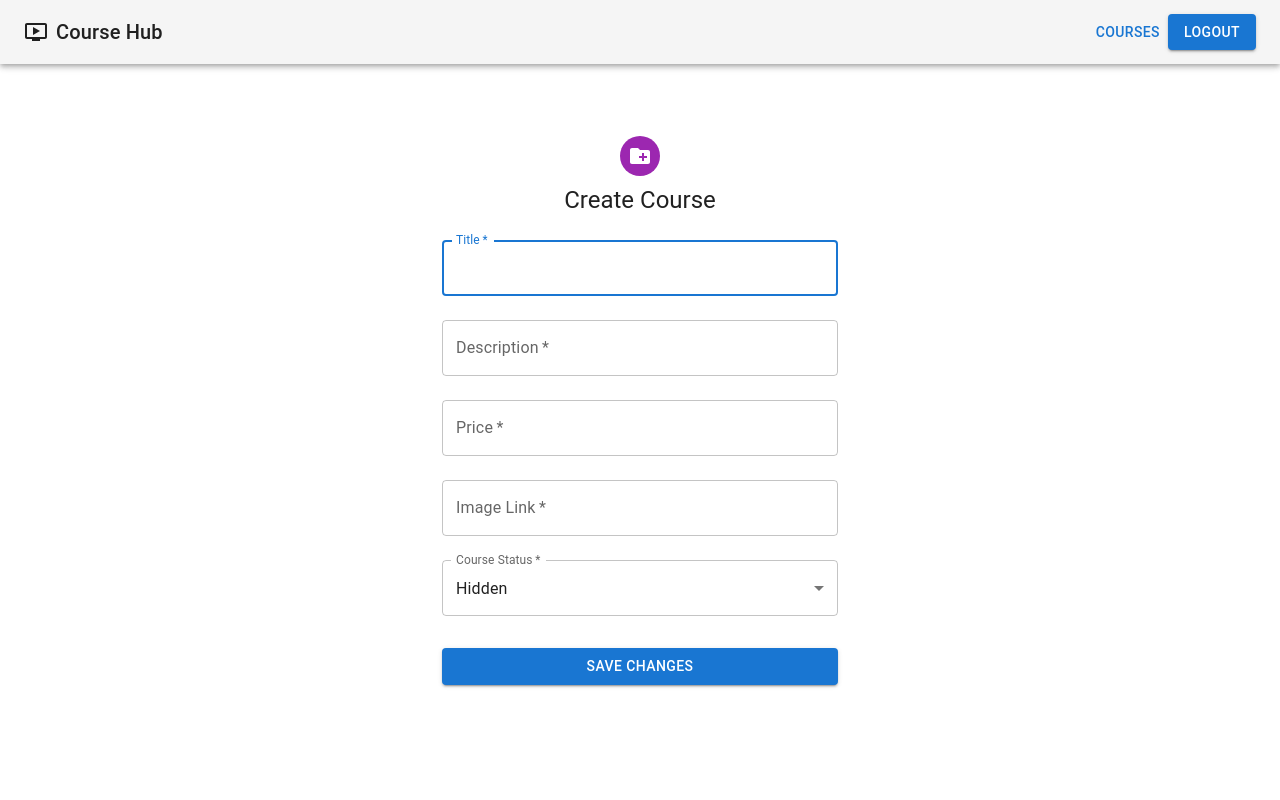
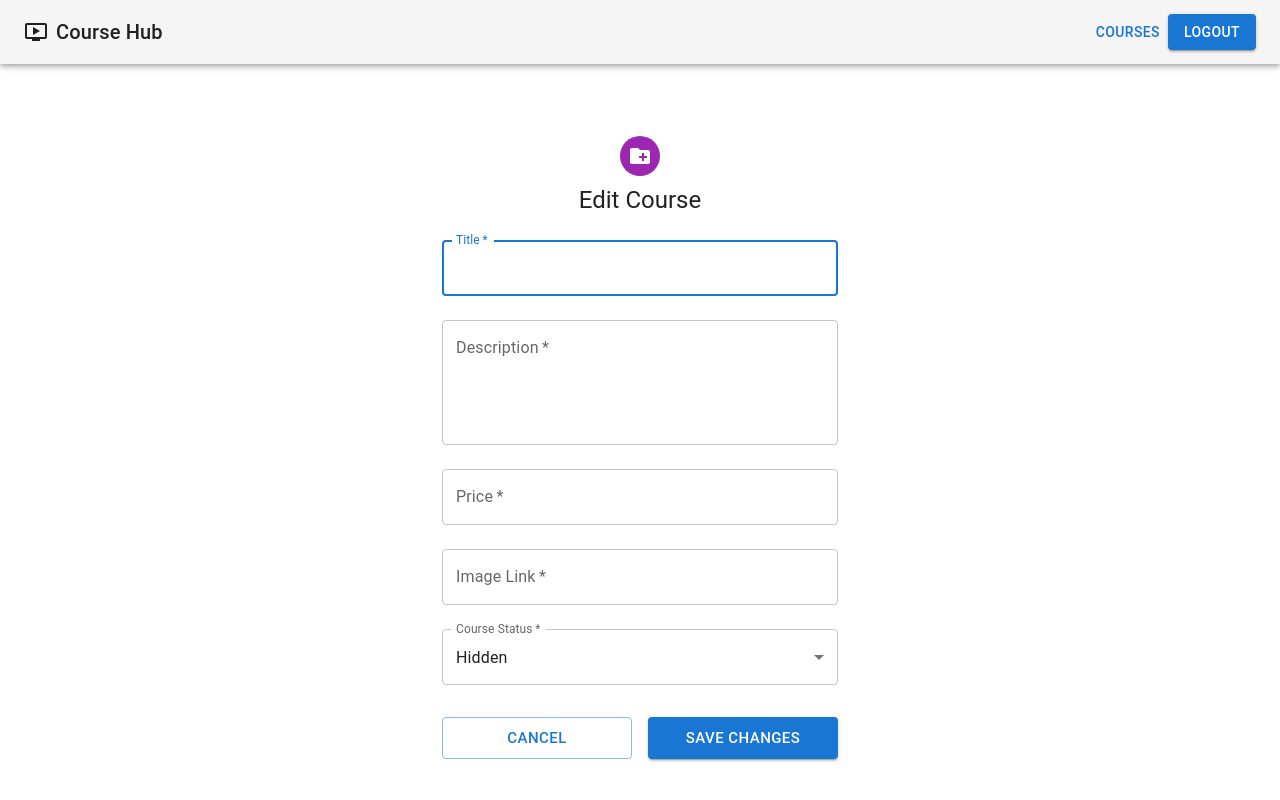
Before and after one commit to anjantalatam/mern-cohort, a React (Vite) app in the folder assignments/week-4/04-hard-use-mui/: page /courses/edit in a window 1280 px wide. Built offline with nearby package versions, Linux system fonts and the light colour scheme; sample sign-in values are in the browser's storage.

Commit message:
👌 IMPROVE: prod relaease: UI enhancements-1

```diff
--- a/assignments/week-4/04-hard-use-mui/src/contexts/snackbarProvider.jsx
+++ b/assignments/week-4/04-hard-use-mui/src/contexts/snackbarProvider.jsx
@@ -1,15 +1,27 @@
-import { Snackbar } from '@mui/material';
-import { createContext, useCallback, useState } from 'react';
+import { Alert, Snackbar } from '@mui/material';
+import { createContext, useCallback, useMemo, useState } from 'react';
 
 export const SnackbarContext = createContext({});
 
 function SnackbarProvider({ children }) {
   const [open, setOpen] = useState(false);
   const [message, setMessage] = useState('');
+  const [severity, setSeverity] = useState('info');
 
-  const openSnackbar = useCallback((msg) => {
-    setOpen(true);
-    setMessage(msg);
+  const openSnackbar = useMemo(() => {
+    const success = (msg) => {
+      setOpen(true);
+      setMessage(msg);
+      setSeverity('success');
+    };
+
+    const error = (msg) => {
+      setOpen(true);
+      setMessage(msg);
+      setSeverity('error');
+    };
+
+    return { success, error };
   }, []);
 
   const onClose = useCallback(() => {
@@ -25,12 +37,11 @@ function SnackbarProvider({ children }) {
       {children}
       <Snackbar
         open={open}
-        anchorOrigin={{ vertical: 'top', horizontal: 'right' }}
         onClose={onClose}
-        message={message}
         key={'top-right-snackbar'}
-        autoHideDuration={4000}
-      />
+        autoHideDuration={3000}>
+        <Alert severity={severity}>{message}</Alert>
+      </Snackbar>
     </SnackbarContext.Provider>
   );
 }
--- a/assignments/week-4/04-hard-use-mui/src/modules/Course.jsx
+++ b/assignments/week-4/04-hard-use-mui/src/modules/Course.jsx
@@ -48,10 +48,10 @@ function Course() {
           }
         );
 
-        openSnackbar(res.data.message);
+        openSnackbar.success(res.data.message);
         navigate('/my-courses');
       } catch (e) {
-        openSnackbar(e.response.data.message);
+        openSnackbar.error(e.response.data.message);
       }
     };
 
--- a/assignments/week-4/04-hard-use-mui/src/modules/Courses.jsx
+++ b/assignments/week-4/04-hard-use-mui/src/modules/Courses.jsx
@@ -52,7 +52,7 @@ function Courses({ type }) {
 
         setCourses(res.data.courses ?? []);
       } catch (e) {
-        openSnackbar(e.response.data.message);
+        openSnackbar.error(e.response.data.message);
         if (
           e.response.data.code === 'token_expired' ||
           e.response.data.code === 'token_missing'
@@ -69,7 +69,7 @@ function Courses({ type }) {
 
   return (
     <Box
-      sx={{ py: 8 }}
+      sx={{ pt: 5, pb: 8 }}
       style={{
         display: 'flex',
         flexDirection: 'column',
--- a/assignments/week-4/04-hard-use-mui/src/modules/CreateCourse.jsx
+++ b/assignments/week-4/04-hard-use-mui/src/modules/CreateCourse.jsx
@@ -85,11 +85,11 @@ function CreateCourse({ mode }) {
       });
 
       if (res) {
-        openSnackbar(res.data.message);
+        openSnackbar.success(res.data.message);
         navigate('/courses');
       }
     } catch (e) {
-      openSnackbar(e?.response?.data?.message ?? FALL_BACK_ERROR_MESSAGE);
+      openSnackbar.error(e?.response?.data?.message ?? FALL_BACK_ERROR_MESSAGE);
     }
   };
 
@@ -106,7 +106,7 @@ function CreateCourse({ mode }) {
           <CreateNewFolderIcon />
         </Avatar>
         <Typography component="h1" variant="h5">
-          Create Course
+          {isEditMode ? 'Edit Course' : 'Create Course'}
         </Typography>
 
         <Box
@@ -135,6 +135,8 @@ function CreateCourse({ mode }) {
             label="Description"
             autoComplete="description"
             type="text"
+            multiline
+            rows={4}
           />
 
           <TextField
@@ -179,14 +181,39 @@ function CreateCourse({ mode }) {
             </FormControl>
           )}
 
+          {!isEditMode && (
             <Button
               type="submit"
               fullWidth
               variant="contained"
               sx={{ mt: 3, mb: 2 }}
               disabled={Object.values(error).some((value) => !!value)}>
-            {isEditMode ? 'Save Changes' : 'Create'}
+              Create
             </Button>
+          )}
+
+          {isEditMode && (
+            <Box display="flex" gap="1rem" alignItems="center">
+              <Button
+                fullWidth
+                variant="outlined"
+                size="large"
+                sx={{ mt: 3, mb: 2 }}
+                onClick={() => navigate(-1)}
+                disabled={Object.values(error).some((value) => !!value)}>
+                Cancel
+              </Button>
+              <Button
+                type="submit"
+                fullWidth
+                variant="contained"
+                size="large"
+                sx={{ mt: 3, mb: 2 }}
+                disabled={Object.values(error).some((value) => !!value)}>
+                Save Changes
+              </Button>
+            </Box>
+          )}
         </Box>
       </Box>
     </Container>
--- a/assignments/week-4/04-hard-use-mui/src/modules/LandingPage.jsx
+++ b/assignments/week-4/04-hard-use-mui/src/modules/LandingPage.jsx
@@ -87,7 +87,7 @@ function LandingPage({ role }) {
               sx={{ mt: 3 }}
               onClick={() => navigate(isTutor ? '/courses' : '/my-courses')}
               variant="contained">
-              Go to Courses
+              {isTutor ? 'Go to Courses' : 'Go to My Courses'}
             </Button>
           )}
         </Paper>
--- a/assignments/week-4/04-hard-use-mui/src/modules/Login.jsx
+++ b/assignments/week-4/04-hard-use-mui/src/modules/Login.jsx
@@ -42,11 +42,11 @@ function Login({ role }) {
         }
       );
 
-      openSnackbar(res.data.message);
+      openSnackbar.success(res.data.message);
       createToken(res.data.token, res.data.role);
       navigate('/courses');
     } catch (e) {
-      openSnackbar(e.response.data.message);
+      openSnackbar.error(e.response.data.message);
     }
   };
 
--- a/assignments/week-4/04-hard-use-mui/src/modules/Signup.jsx
+++ b/assignments/week-4/04-hard-use-mui/src/modules/Signup.jsx
@@ -40,11 +40,11 @@ function Signup({ role }) {
         username: data.get('email'),
         password: data.get('password'),
       });
-      openSnackbar(res.data.message);
+      openSnackbar.success(res.data.message);
       createToken(res.data.token, res.data.role);
       navigate('/courses');
     } catch (e) {
-      openSnackbar(e.response.data.message);
+      openSnackbar.error(e.response.data.message);
     }
   };
 
```
Lines whose indentation alone changed are shown as unchanged.
